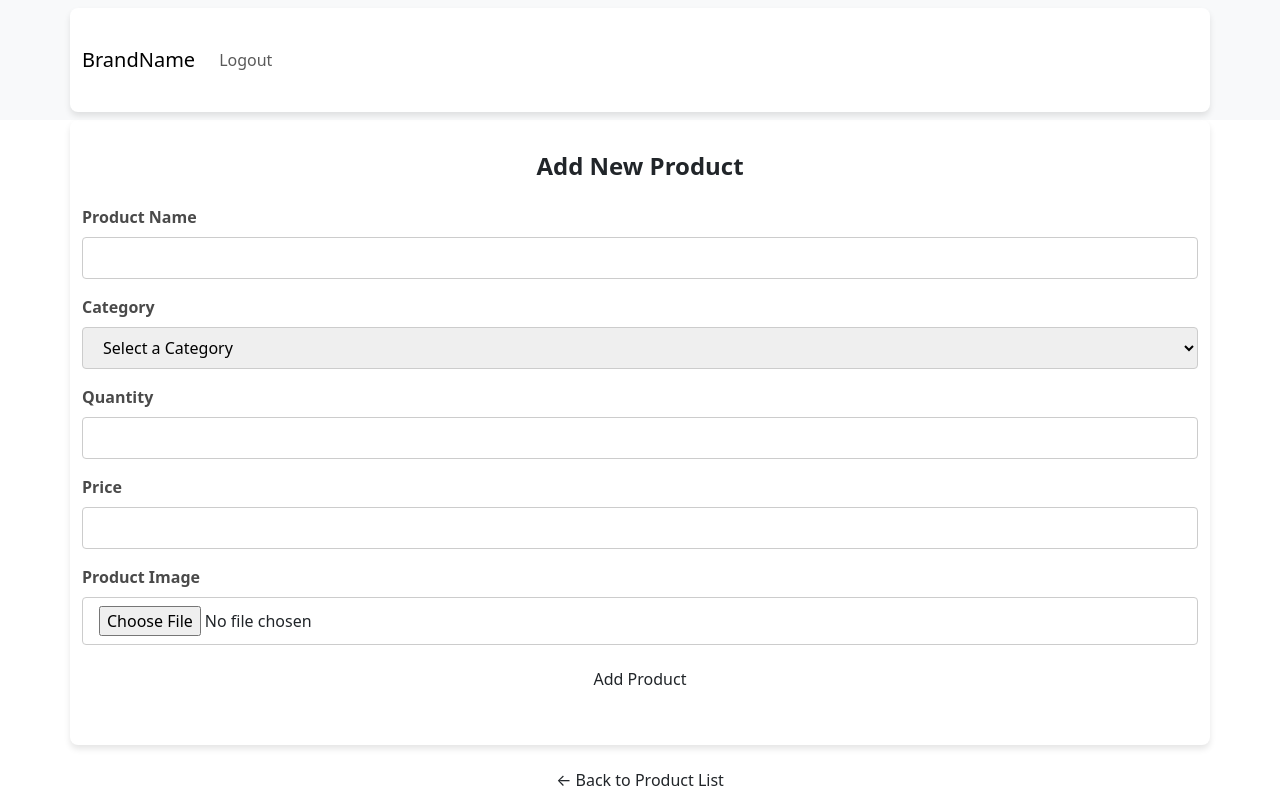
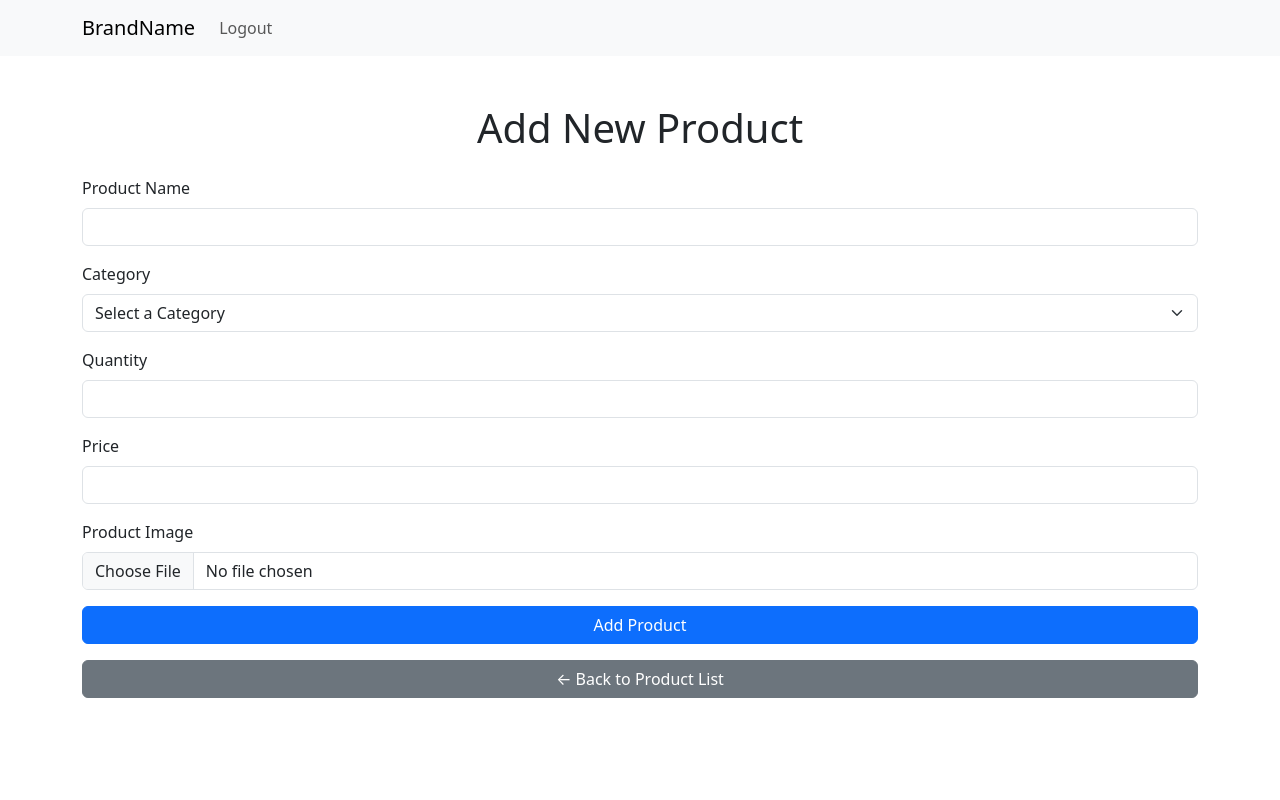
Before and after one commit to bikash2060/django_crud_app, a Django app: page /products/add-product/ in a window 1280 px wide. Run offline with Django 5.2, Linux system fonts and the light colour scheme; the visitor is signed in with stand-in values (Sample User, id 1); some libraries are stand-ins or nearby versions.

Commit message:
CSS libraries implemented

```diff
--- a/crud_app/mainapp/models.py
+++ b/crud_app/mainapp/models.py
@@ -1,9 +1,8 @@
 from django.db import models
 from django.contrib.auth.models import User
 
-
 class Product(models.Model):
-    user = models.ForeignKey(User, on_delete=models.SET_NULL, null=True, blank=True)
+    user = models.ForeignKey(User, on_delete=models.CASCADE, null=True, blank=True)
     ProductID = models.AutoField(primary_key=True)
     ProductName = models.CharField(max_length=200)
     ProductPrice = models.FloatField()
--- a/crud_app/mainapp/static/css/addproduct.css
+++ /dev/null
@@ -1,95 +0,0 @@
-/* General Body Styles */
-.body-style {
-    background-color: #f7fafc;
-    min-height: 100vh;
-    margin: 0; /* Removed margin to center the container properly */
-    display: flex;
-    flex-direction: column;
-    align-items: center;
-    justify-content: center;
-    padding: 16px;
-}
-
-/* Container Styles */
-.container {
-    background-color: #ffffff;
-    padding: 32px;
-    border-radius: 8px;
-    box-shadow: 0 4px 6px rgba(0, 0, 0, 0.1);
-    width: 100%;
-    max-width: 500px; /* Limits the container width */
-    margin: 0 auto; /* Centers the container horizontally */
-}
-
-/* Title Styles */
-.title {
-    font-size: 24px;
-    font-weight: bold;
-    margin-bottom: 24px;
-    text-align: center;
-}
-
-/* Form Group */
-.form-group {
-    margin-bottom: 16px;
-    width: 100%; /* Ensures full width for form groups */
-}
-
-.label {
-    display: block;
-    font-weight: bold;
-    color: #4a4a4a;
-    margin-bottom: 8px;
-}
-
-/* Ensure consistent box-sizing */
-input, select {
-    box-sizing: border-box; /* Includes padding and border in element's width */
-}
-
-.input {
-    width: 100%; /* Ensures input fields take full width of their container */
-    padding: 8px 16px;
-    border: 1px solid #ccc;
-    border-radius: 4px;
-    outline: none;
-    transition: border-color 0.3s;
-}
-
-.input:focus {
-    border-color: #007bff;
-}
-
-/* Button Styles */
-.btn {
-    background-color: #007bff;
-    color: white;
-    padding: 10px 20px;
-    border-radius: 4px;
-    cursor: pointer;
-    text-align: center;
-    display: inline-block;
-    transition: background-color 0.3s;
-}
-
-.btn:hover {
-    background-color: #0056b3;
-}
-
-.back-btn {
-    margin-top: 16px;
-}
-
-.center {
-    display: flex;
-    justify-content: center;
-}
-
-.center a{
-    text-decoration: none;
-}
-
-.center button{
-    outline: none;
-    border: none;
-}
--- a/crud_app/mainapp/templates/layout.html
+++ b/crud_app/mainapp/templates/layout.html
@@ -6,9 +6,6 @@
     <meta name="viewport" content="width=device-width, initial-scale=1.0">
     {% block title %}
     <title>Layout Page</title>
-    {% endblock %}
-
-    {% block cssfile %}
     {% endblock %}
     <link href="https://cdn.jsdelivr.net/npm/bootstrap@5.3.3/dist/css/bootstrap.min.css" rel="stylesheet">
     <link rel="stylesheet" href="https://cdnjs.cloudflare.com/ajax/libs/font-awesome/6.6.0/css/all.min.css"/>
--- a/crud_app/mainapp/templates/mainapp/addproduct.html
+++ b/crud_app/mainapp/templates/mainapp/addproduct.html
@@ -7,62 +7,63 @@
 {% endblock %}
 
 {% block cssfile %}
-<link rel="stylesheet" href="{% static 'css/addproduct.css' %}">
 {% endblock %}
 
 {% block content %}
-<div class="container">
-    <h1 class="title">Add New Product</h1>
+<div class="container mt-5">
+    <h1 class="text-center mb-4">Add New Product</h1>
 
     <form action="{% url 'add-product'%}" method="POST" enctype="multipart/form-data">
         {% csrf_token %}
+
         <!-- Product Name -->
-        <div class="form-group">
-            <label for="productName" class="label">Product Name</label>
-            <input type="text" id="productName" name="productName" class="input" required>
+        <div class="mb-3">
+            <label for="productName" class="form-label">Product Name</label>
+            <input type="text" id="productName" name="productName" class="form-control" required>
         </div>
 
         <!-- Category -->
-        <div class="form-group">
-            <label for="category" class="label">Category</label>
-            <select id="category" name="category" class="input" required>
+        <div class="mb-3">
+            <label for="category" class="form-label">Category</label>
+            <select id="category" name="category" class="form-select" required>
                 <option value="" disabled selected>Select a Category</option>
                 <option value="laptop">Laptop</option>
                 <option value="smartphone">Smartphone</option>
                 <option value="tablet">Tablet</option>
                 <option value="smartwatch">Smartwatch</option>
                 <option value="headphones">Headphones</option>
+                <option value="keyboard">Keyboard</option>
             </select>
-
         </div>
 
         <!-- Quantity -->
-        <div class="form-group">
-            <label for="quantity" class="label">Quantity</label>
-            <input type="number" id="quantity" name="quantity" min="1" class="input" required>
+        <div class="mb-3">
+            <label for="quantity" class="form-label">Quantity</label>
+            <input type="number" id="quantity" name="quantity" min="1" class="form-control" required>
         </div>
 
         <!-- Price -->
-        <div class="form-group">
-            <label for="price" class="label">Price</label>
-            <input type="text" id="price" name="price" class="input" required>
+        <div class="mb-3">
+            <label for="price" class="form-label">Price</label>
+            <input type="text" id="price" name="price" class="form-control" required>
         </div>
 
         <!-- Image Upload -->
-        <div class="form-group">
-            <label for="image" class="label">Product Image</label>
-            <input type="file" id="image" name="image" class="input" required>
+        <div class="mb-3">
+            <label for="image" class="form-label">Product Image</label>
+            <input type="file" id="image" name="image" class="form-control" required>
         </div>
 
         <!-- Submit Button -->
-        <div class="form-group center">
-            <button type="submit" class="btn">Add Product</button>
+        <div class="d-grid">
+            <button type="submit" class="btn btn-primary">Add Product</button>
         </div>
     </form>
+
+    <!-- Back to Product List Button -->
+    <div class="d-grid mt-3">
+        <a href="{% url 'product-list'%}" class="btn btn-secondary">&larr; Back to Product List</a>
+    </div>
 </div>
 
-<!-- Back to Product List Button -->
-<div class="center">
-    <a href="{% url 'product-list'%}" class="btn back-btn">&larr; Back to Product List</a>
-</div>
 {% endblock %}
--- a/crud_app/mainapp/views.py
+++ b/crud_app/mainapp/views.py
@@ -15,7 +15,8 @@ def custom_error_page(request, exception):
 
 @login_required(login_url="user-login/")
 def showProductListView(request):
-    products = Product.objects.all()
+    userID = request.user.id
+    products = Product.objects.filter(user_id=userID)
     context = {
         'products': products
     }
@@ -24,6 +25,7 @@ def showProductListView(request):
 @login_required(login_url="user-login/")
 def showAddProductView(request):
     if request.method == "POST":
+        userID = request.user.id
         # Retrieve data from the user
         productname = request.POST[PRODUCT_NAME]
         category = request.POST[PRODUCT_CATEGORY]
@@ -37,7 +39,8 @@ def showAddProductView(request):
             ProductImage = image,
             StockQuantity = quantity,
             ProductPrice = price,
-            ProductCategory = category
+            ProductCategory = category,
+            user_id = userID
         )
         newProduct.save()
 
```
Also changed, not shown: crud_app/mainapp/static/css/editproduct.css (deleted, +0 -136 lines), crud_app/mainapp/static/css/product.css (deleted, +0 -178 lines), crud_app/mainapp/templates/mainapp/editproduct.html (+25 -25 lines), crud_app/mainapp/templates/mainapp/productlist.html (+39 -24 lines), crud_app/mainapp/static/media/product_images/Ipad_Pro_M1.jpeg (added), crud_app/mainapp/static/media/product_images/MK871RGBcover.jpg (added), crud_app/mainapp/static/media/product_images/Razen_Kraken_X.jpg (added), crud_app/mainapp/static/media/product_images/Zifriend-ZA63-Pro-Yellow.png (added), crud_app/mainapp/static/media/product_images/acer_nitro_5_EpxVfou.jpeg (added), crud_app/mainapp/static/media/product_images/acer_nitro_5_KhlOwav.jpeg (added), crud_app/mainapp/static/media/product_images/apple_watch_RD76TO9.jpg (added), crud_app/mainapp/static/media/product_images/iphone_12.jpg (added).
